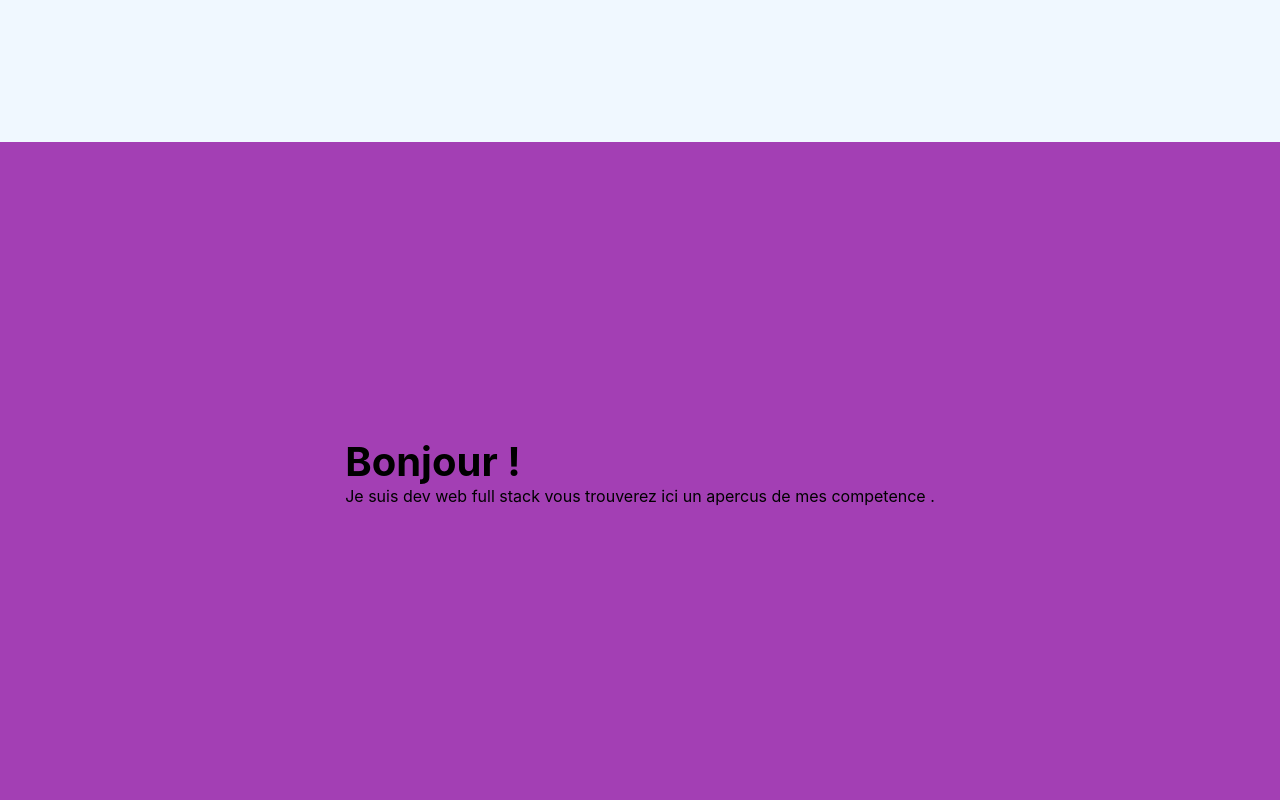
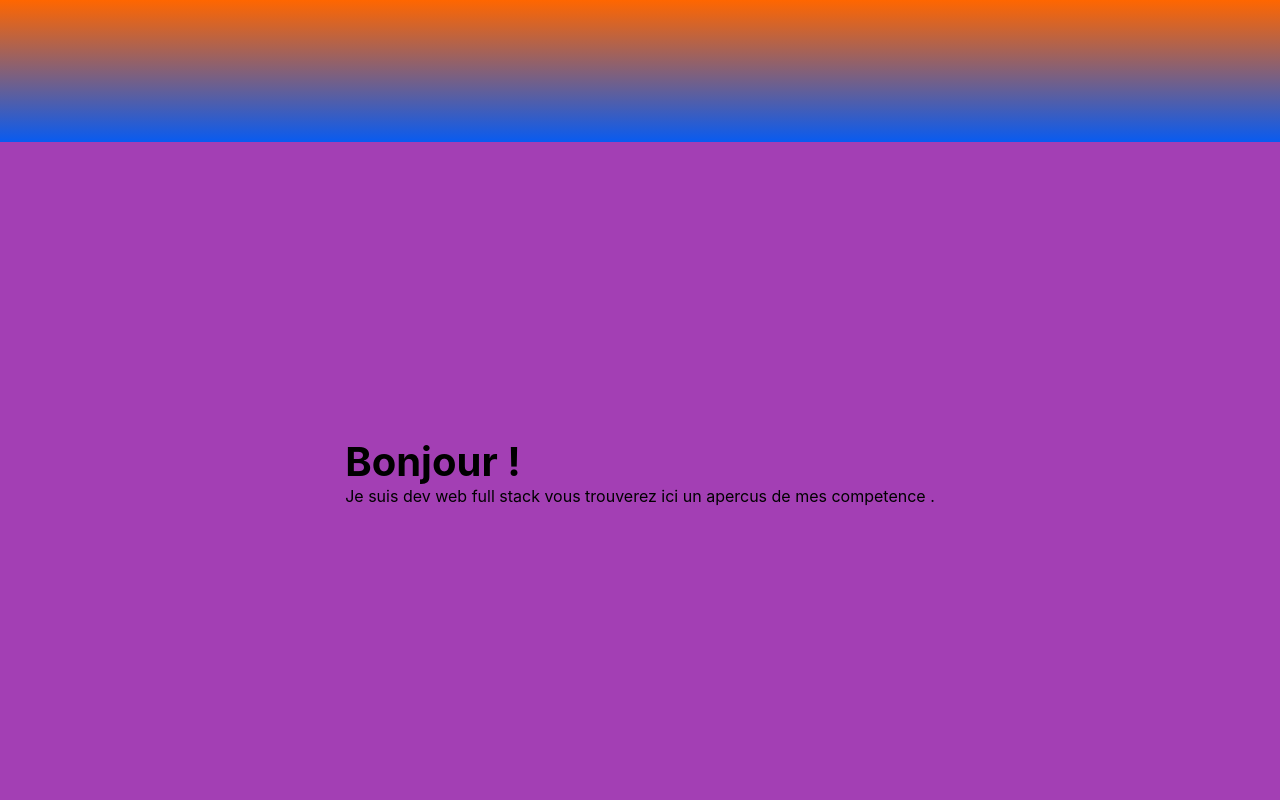
Before and after one commit to hauretax/seeMe, a React (Create React App) app in the folder look-at-me/: page / in a window 1280 px wide. Shown: the top 800 px of the page. Built offline with nearby package versions, Linux system fonts and the light colour scheme.

Commit message:
some presentation try

```diff
--- a/look-at-me/src/App.css
+++ b/look-at-me/src/App.css
@@ -5,6 +5,6 @@
 }
 
 #content {
-
+  background-color: #A33FB4;
   height: 100%;
 }
--- a/look-at-me/src/App.js
+++ b/look-at-me/src/App.js
@@ -1,15 +1,17 @@
 
 import './App.css';
+import MyBottom from './bottom/MyBottom';
 import MyNav from './nav/MyNav';
 import Mypres from './presentation/Mypres';
 
 function App() {
   return (
     <div className="App">
+      <MyNav />
       <div id='content'>
-        <MyNav/>
-        <Mypres/>
+        <Mypres />
       </div>
+      <MyBottom />
     </div>
   );
 }
--- /dev/null
+++ b/look-at-me/src/bottom/MyBottom.css
@@ -0,0 +1,16 @@
+
+
+.mybottom {
+    height: var(--bottom-height);
+    width: 100%;
+    background: rgb(240, 9, 9);
+    background: linear-gradient(180deg, rgba(240, 9, 9, 1) 0%, rgba(255, 102, 0, 1) 100%);
+    position: fixed;
+    bottom: 0;
+    z-index: -1;
+}
+
+.position {
+    height: var(--bottom-height);
+    width: 100%;
+}
--- /dev/null
+++ b/look-at-me/src/bottom/MyBottom.js
@@ -0,0 +1,15 @@
+import './MyBottom.css';
+
+export default function MyBottom () {
+    return (
+        <div>
+            <div className="mybottom">
+
+
+            </div>
+            <div className='position'>
+
+            </div>
+        </div>
+    )
+}
--- a/look-at-me/src/index.css
+++ b/look-at-me/src/index.css
@@ -1,3 +1,9 @@
+
+:root {
+  --bottom-height: 400px;
+  --nav-height: 142px;
+}
+
 body {
   margin: 0;
   font-family: -apple-system, BlinkMacSystemFont, 'Segoe UI', 'Roboto', 'Oxygen',
@@ -11,10 +17,3 @@ code {
   font-family: source-code-pro, Menlo, Monaco, Consolas, 'Courier New',
     monospace;
 }
-
-#background {
-  height: 100%;
-  width: 100%;
-  position: fixed;
-  background-color: #A33FB4;
-}
--- a/look-at-me/src/index.js
+++ b/look-at-me/src/index.js
@@ -7,7 +7,6 @@ import reportWebVitals from './reportWebVitals';
 const root = ReactDOM.createRoot(document.getElementById('root'));
 root.render(
   <React.StrictMode>
-    <div id='background'></div>
     <App />
   </React.StrictMode>
 );
--- a/look-at-me/src/nav/MyNav.css
+++ b/look-at-me/src/nav/MyNav.css
@@ -1,5 +1,12 @@
-.myNavContent{
-    background-color: aliceblue;
-    height: 142px;
+.myNavContent {
+    background: rgb(255, 102, 0);
+    background: linear-gradient(180deg, rgba(255, 102, 0, 1) 0%, rgba(9, 91, 240, 1) 100%);
+    height: var(--nav-height);
+    width: 100%;
+    position: fixed;
+    z-index: -1;
+}
+.navPosition{
+    height: var(--nav-height);
     width: 100%;
 }
--- a/look-at-me/src/nav/MyNav.js
+++ b/look-at-me/src/nav/MyNav.js
@@ -3,8 +3,13 @@ import './MyNav.css';
 
 export default function MyNav() {
     return (
-        <div className='myNavContent'>
+        <div>
+            <div className='myNavContent'>
 
+            </div>
+            <div className='navPosition'>
+
+            </div>
         </div>
     )
 }
```
